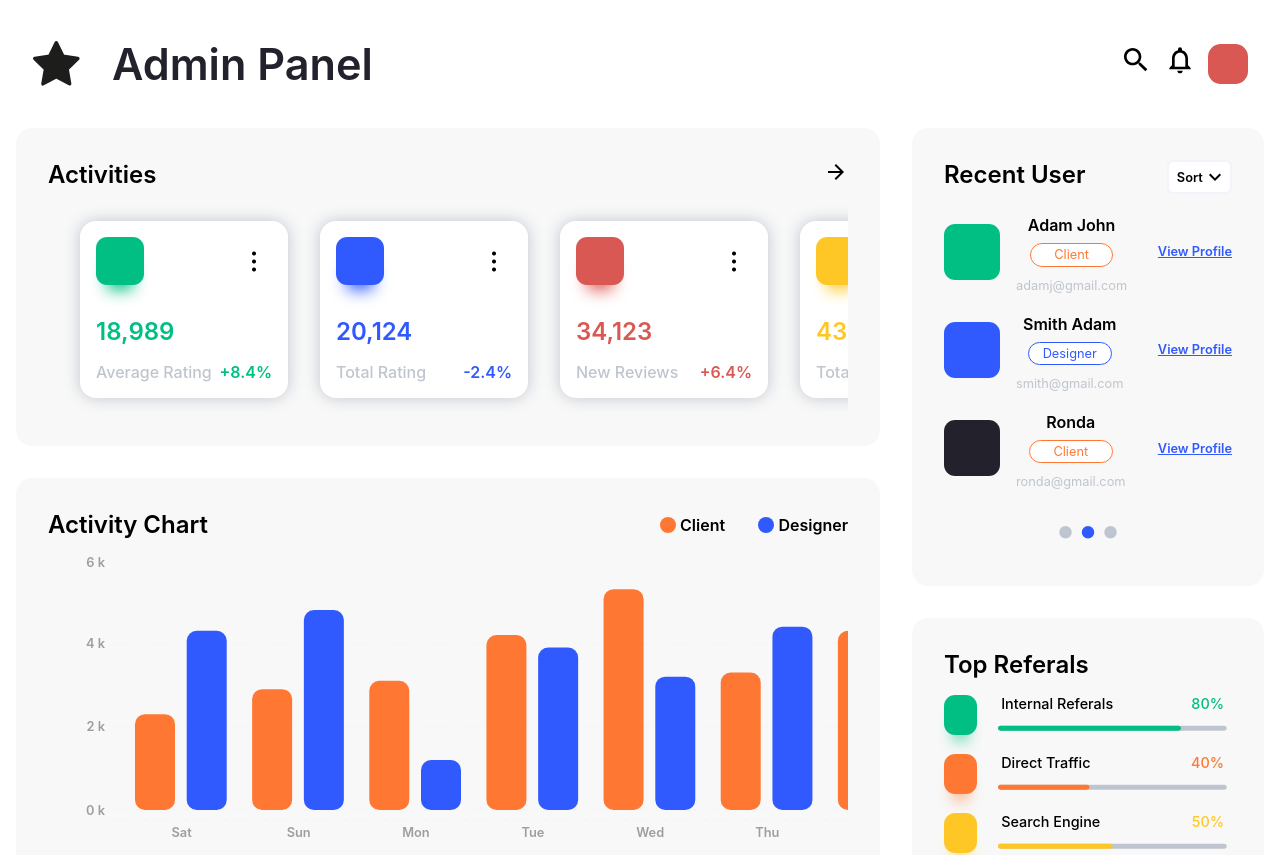
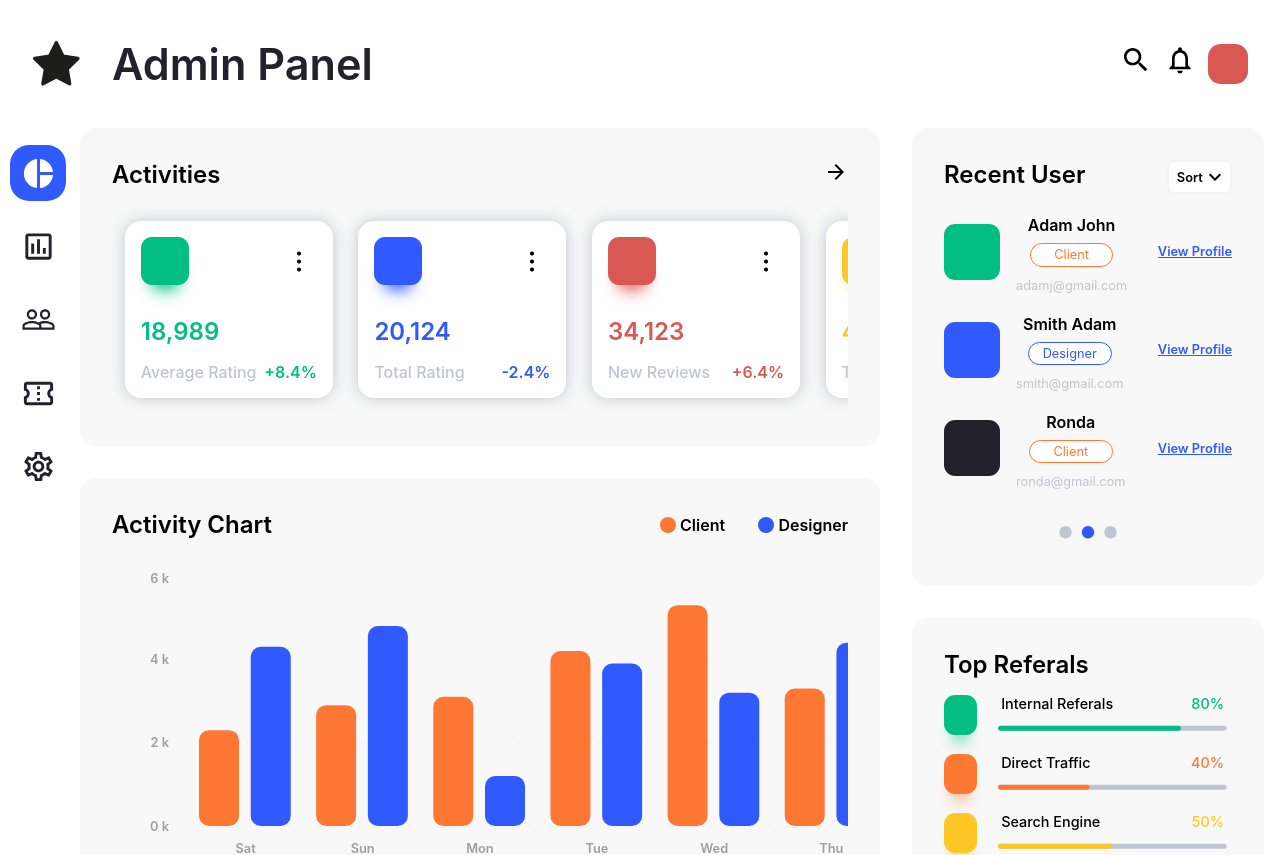
Before and after one commit to cichowlasp/projekt2, a React (Create React App) app: page /#/ in a window 1280 px wide. Shown: the top 855 px of the page. Built offline with nearby package versions, Linux system fonts and the light colour scheme.

Commit message:
implemented sidebar

```diff
--- a/src/Components/ActivityChart/ActivityChart.tsx
+++ b/src/Components/ActivityChart/ActivityChart.tsx
@@ -118,6 +118,7 @@ const ActivityChart: React.FC<FuncProps> = ({ data }) => {
 };
 
 const Wrapper = styled.div`
+	padding-top: 1rem;
 	overflow-y: hidden;
 	overflow-x: auto;
 `;
--- a/src/Components/Card/Card.tsx
+++ b/src/Components/Card/Card.tsx
@@ -33,15 +33,14 @@ interface StyledProps {
 const CardWrapper = styled.div`
 	background-color: ${(props) => props.theme.colors.white};
 	border-radius: 1rem;
-	padding: 1.5rem;
+	padding: 1rem;
 	margin-bottom: 1rem;
 	box-shadow: ${(props) =>
 		`0 0 1rem 0.001rem ${props.theme.colors.greyFont}`};
 	@media (min-width: 900px) {
 		margin-bottom: 0;
-		margin: 0 1rem;
+		margin: 0 0.8rem;
 		min-width: 11rem;
-		padding: 1rem;
 	}
 `;
 
--- a/src/Components/Dashboard/Dashboard.tsx
+++ b/src/Components/Dashboard/Dashboard.tsx
@@ -3,6 +3,11 @@ import MenuIcon from '@material-ui/icons/Menu';
 import SearchIcon from '@material-ui/icons/Search';
 import NotificationsNoneOutlinedIcon from '@material-ui/icons/NotificationsNoneOutlined';
 import styled from 'styled-components';
+import PieChartIcon from '@material-ui/icons/PieChart';
+import PeopleOutlineIcon from '@material-ui/icons/PeopleOutline';
+import AssessmentOutlinedIcon from '@material-ui/icons/AssessmentOutlined';
+import ConfirmationNumberOutlinedIcon from '@material-ui/icons/ConfirmationNumberOutlined';
+import SettingsOutlinedIcon from '@material-ui/icons/SettingsOutlined';
 import image from './star.svg';
 
 const Dashboard = (props: any) => {
@@ -25,10 +30,55 @@ const Dashboard = (props: any) => {
 				</TopBar>
 				<Title>{props.title}</Title>
 			</Show>
+			<SideBar>
+				<OptionContainer>
+					<Option active>
+						<PieChartIcon fontSize='large' />
+					</Option>
+					<Option>
+						<AssessmentOutlinedIcon fontSize='large' />
+					</Option>
+					<Option>
+						<PeopleOutlineIcon fontSize='large' />
+					</Option>
+					<Option>
+						<ConfirmationNumberOutlinedIcon fontSize='large' />
+					</Option>
+					<Option>
+						<SettingsOutlinedIcon fontSize='large' />
+					</Option>
+				</OptionContainer>
+			</SideBar>
 			<Padding>{props.children}</Padding>
 		</Container>
 	);
 };
+
+const OptionContainer = styled.div`
+	margin-top: 8rem;
+	height: 30vw;
+	display: flex;
+	flex-direction: column;
+	justify-content: space-evenly;
+`;
+
+const Option = styled.div<{ active?: boolean }>`
+	background-color: ${(props) =>
+		props.active ? props.theme.colors.blue : props.theme.colors.white};
+	color: ${(props) =>
+		props.active ? props.theme.colors.white : props.theme.colors.black};
+	height: 3.5rem;
+	width: 3.5rem;
+	border-radius: 1.2rem;
+	display: flex;
+	flex-direction: column;
+	justify-content: center;
+	align-items: center;
+	&:hover {
+		background-color: ${(props) => props.theme.colors.blue};
+		color: ${(props) => props.theme.colors.white};
+	}
+`;
 
 const TopBar = styled.div`
 	display: flex;
@@ -46,6 +96,21 @@ const TopBar = styled.div`
 		.mobile {
 			display: none;
 		}
+	}
+`;
+
+const SideBar = styled.div`
+	display: none;
+	@media (min-width: 900px) {
+		position: fixed;
+		top: 0;
+		background-color: ${(props) => props.theme.colors.white};
+		height: 100%;
+		width: 6vw;
+		z-index: 1;
+		display: flex;
+		flex-direction: column;
+		align-items: center;
 	}
 `;
 
@@ -110,8 +175,12 @@ const Show = styled.div`
 `;
 
 const Padding = styled.div`
-	width: 100vw;
+	width: 95vw;
 	height: 100vh;
+
+	@media (min-width: 900px) {
+		margin-left: 5vw;
+	}
 `;
 
 const Image = styled.img`
--- a/src/Components/Home/Home.tsx
+++ b/src/Components/Home/Home.tsx
@@ -233,12 +233,12 @@ const RightSide = styled.div`
 `;
 const LeftSide = styled.div`
 	@media (min-width: 900px) {
-		width: 70vw;
+		width: 65vw;
 	}
 `;
 
 const Activities = styled.div`
-	padding: 1rem;
+	padding: 1rem 0;
 	@media (min-width: 900px) {
 		overflow-y: auto;
 		display: flex;
```
